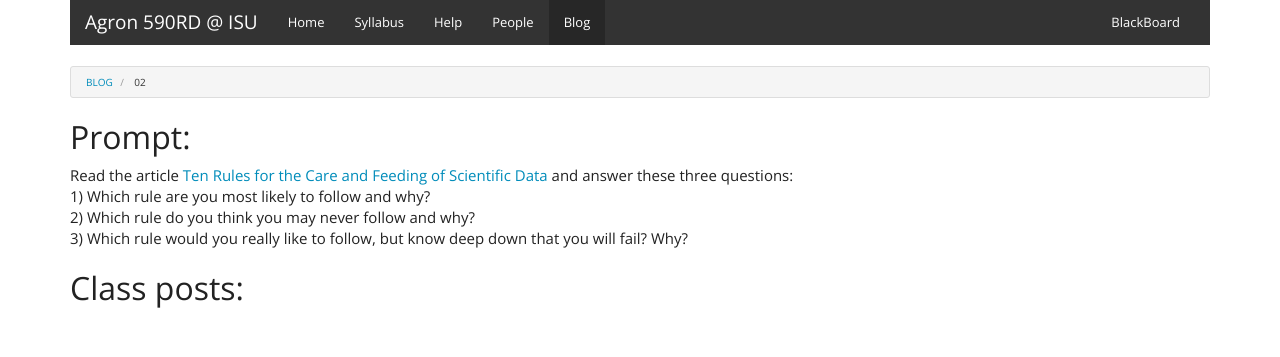
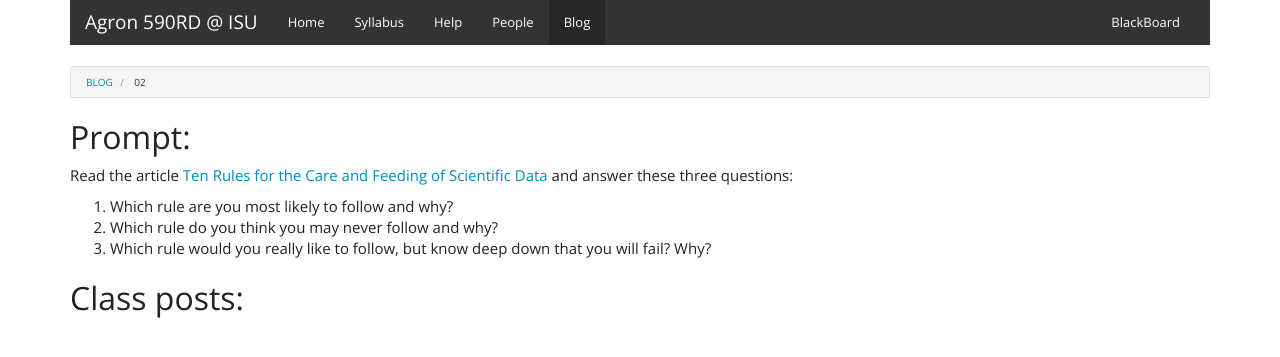
Before and after one commit to agron590-ISU/agron590-ISU.github.io, a Jekyll site: the page built from _topics/02.md, in a window 1280 px wide. Shown: the top 357 px of the page. Built offline with Jekyll 4.4.1, drawn with Linux system fonts in a browser that asks for light colours.

Commit message:
proper md numbering

```diff
--- a/_topics/02.md
+++ b/_topics/02.md
@@ -9,9 +9,10 @@ root: ../../
 ## Prompt:
 
 Read the article [Ten Rules for the Care and Feeding of Scientific Data](http://journals.plos.org/ploscompbiol/article?id=10.1371/journal.pcbi.1003542) and answer these three questions:
-1) Which rule are you most likely to follow and why?
-2) Which rule do you think you may never follow and why?
-3) Which rule would you really like to follow, but know deep down that you will fail? Why?
+
+1. Which rule are you most likely to follow and why?
+2. Which rule do you think you may never follow and why?
+3. Which rule would you really like to follow, but know deep down that you will fail? Why?
 
 
 {% assign num_posts = site.blog | size %}
```
